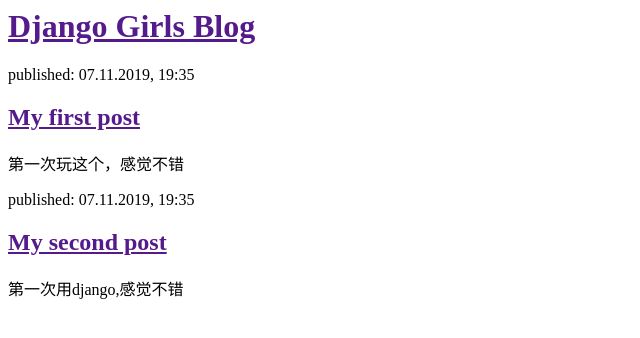
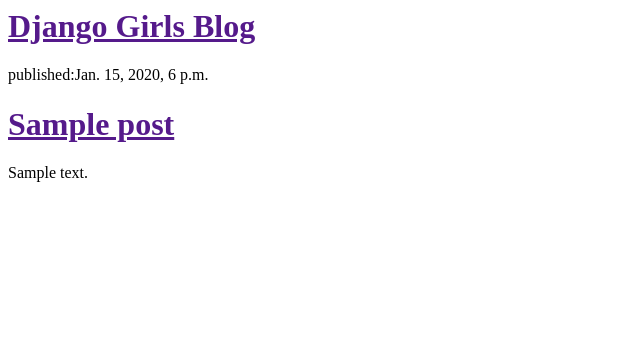
Before and after one commit to harrynanan/my-first-blog, a Django app: template blog/templates/blog/post_list.html in a window 1280 px wide. Shown: the top 338 px of the page, without its empty margins (0-640 px from the left). Run offline with Django 3.2, Linux system fonts and the light colour scheme; the template is opened without the code that fills it: values that come from a table or form of the project are taken from there, others are empty; tables that the repository leaves empty hold one stand-in row (values such as "Sample post").

Commit message:
Modified templates to display posts from database

```diff
--- a/blog/templates/blog/post_list.html
+++ b/blog/templates/blog/post_list.html
@@ -6,17 +6,12 @@
         <div>
             <h1><a href="">Django Girls Blog</a></h1>
         </div>
-
-        <div>
-            <p>published: 07.11.2019, 19:35</p>
-            <h2><a href="">My first post</a></h2>
-            <p>第一次玩这个，感觉不错</p>
-        </div>
-
-        <div>
-            <p>published: 07.11.2019, 19:35</p>
-            <h2><a href="">My second post</a></h2>
-            <p>第一次用django,感觉不错</p>
-        </div>
+        {% for post in posts %}
+            <div>
+                <p>published:{{post.published_date}}</p>
+                <h1><a href="">{{ post.title }}</a></h1>
+                <p>{{ post.text|linebreaksbr }}</p>
+            </div>
+        {% endfor %}
     </body>
 </html>
--- a/blog/views.py
+++ b/blog/views.py
@@ -1,5 +1,7 @@
 from django.shortcuts import render
-
+from django.utils import timezone
+from .models import Post
 # Create your views here.
 def post_list(request):
-	return render(request,'blog/post_list.html',{})
+	posts = Post.objects.filter(published_date__lte=timezone.now()).order_by('published_date')
+	return render(request,'blog/post_list.html',{'posts': posts})
```
